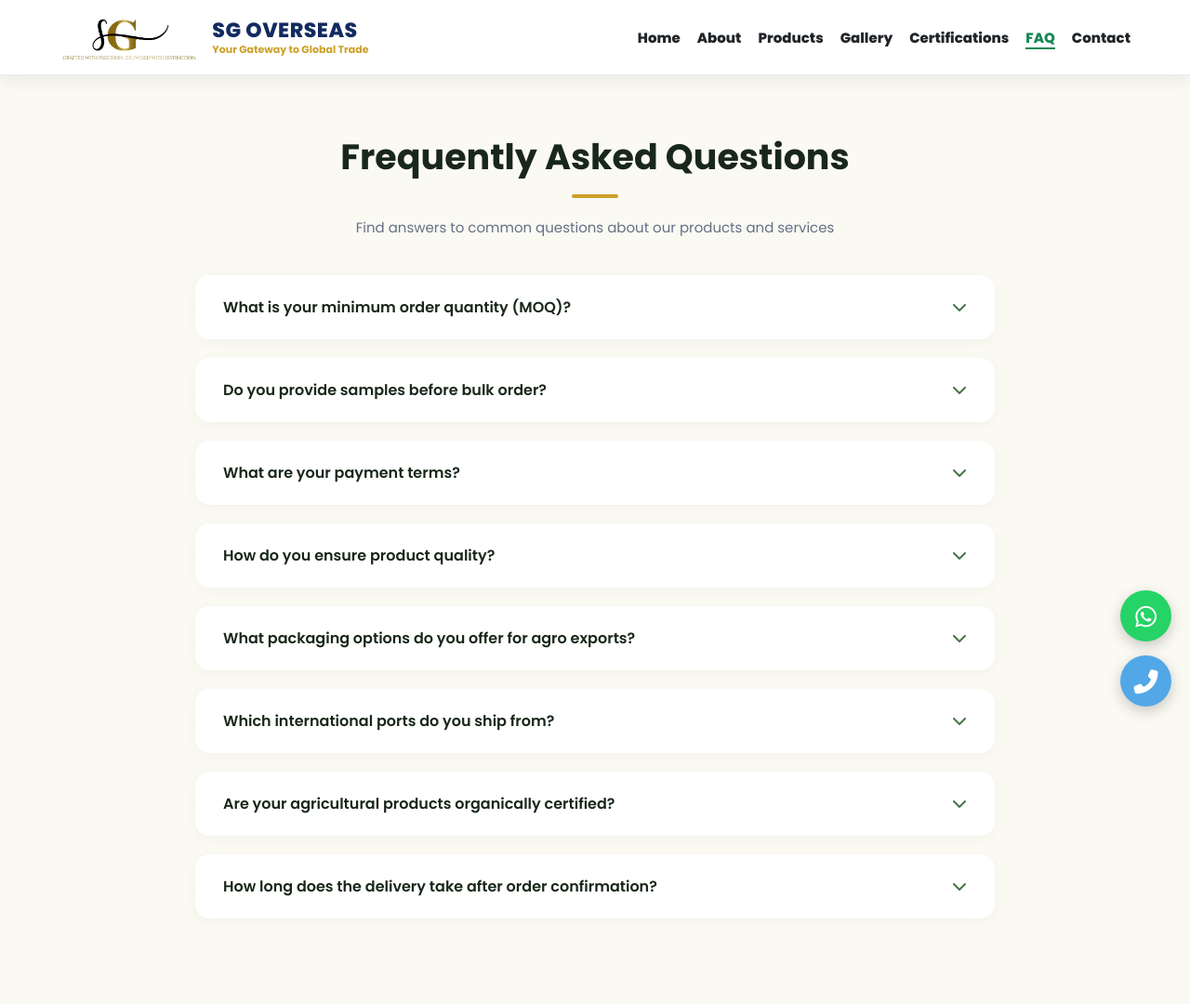
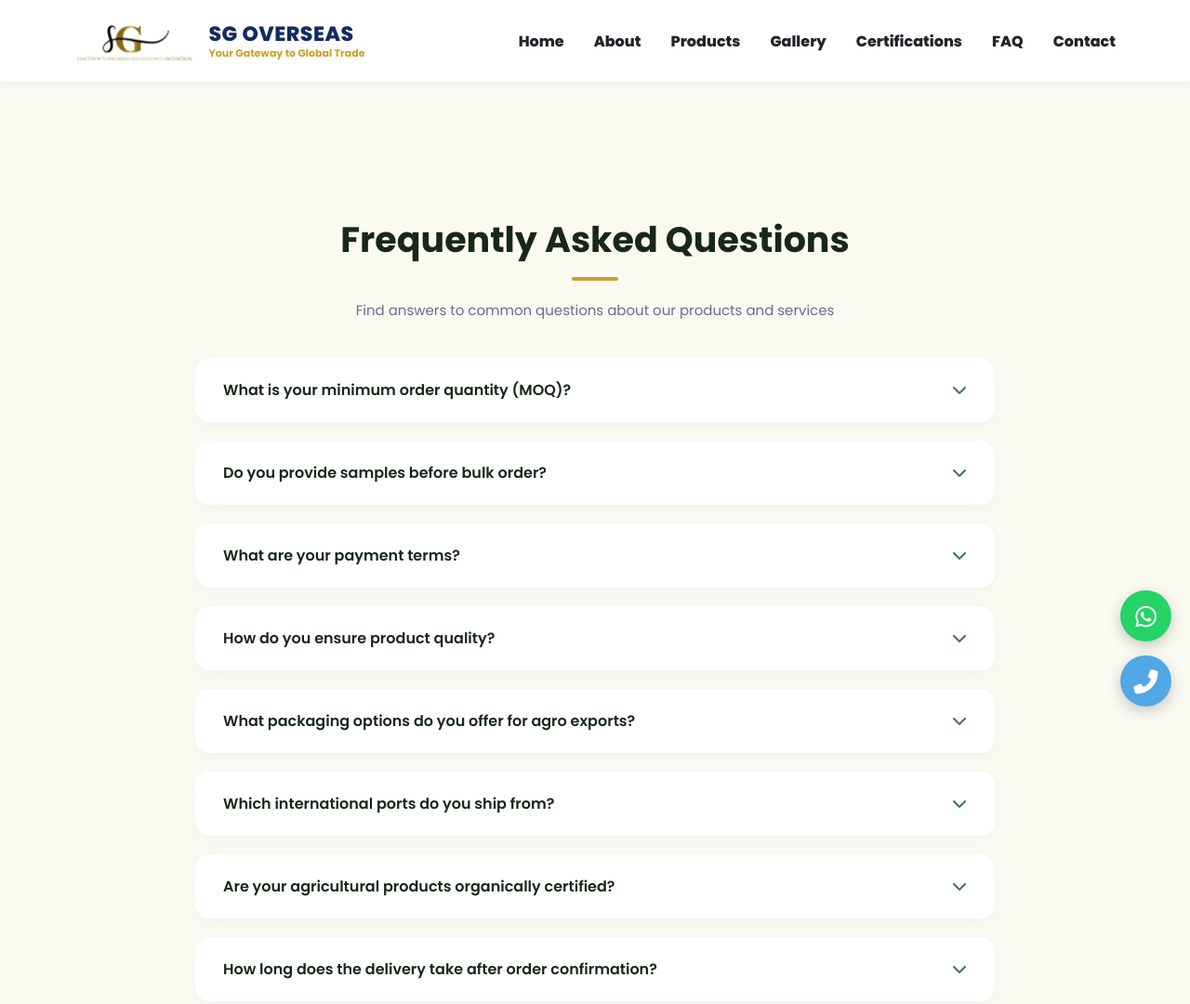
Before and after one commit to sanskar-gholap/sg-overseas, a website: page public/faq.html in a window 1280 px wide. Shown: the top 1080 px of the page at 93% size. Drawn offline with Linux system fonts and the light colour scheme.

```diff
--- a/public/faq.html
+++ b/public/faq.html
@@ -307,29 +307,28 @@
 </head>
 <body>
 
-    <!-- ================= PREMIUM FIXED NAVBAR ================= -->
-    <nav class="navbar navbar-expand-lg fixed-top" style="background: #ffffff !important; box-shadow: 0 4px 20px rgba(0, 0, 0, 0.08) !important; padding: 10px 0 !important; border-bottom: 1px solid #e9ecef; position: fixed; width: 100%; top: 0; left: 0; z-index: 9999; display: flex !important; align-items: center !important;">
-        <div class="container" style="display: flex !important; align-items: center !important; justify-content: space-between !important; width: 90%; margin: 0 auto;">
+   <nav class="navbar fixed-top" style="background: #ffffff !important; box-shadow: 0 2px 10px rgba(0,0,0,0.05) !important; padding: 18px 0 !important; border-bottom: 1px solid #eee;">
+    <div style="width: 100% !important; display: flex !important; align-items: center !important; padding-left: 80px !important; padding-right: 80px !important;">
 
-            <a class="navbar-brand" href="index.html" style="display: flex !important; flex-direction: row !important; align-items: center !important; text-decoration: none !important; margin: 0 !important; padding: 0 !important;">
-                <img src="images/logo.png" alt="SG Logo" style="height: 60px !important; width: auto !important; max-height: 60px !important; object-fit: contain !important; margin-right: 15px !important; display: inline-block !important;">
+        <!-- Logo Image + Text Container -->
+        <a class="navbar-brand" href="index.html" style="display: flex !important; align-items: center !important; text-decoration: none !important; margin: 0 !important; padding: 0 !important;">
+            <img src="images/logo.png" alt="SG Logo" style="height: 52px !important; width: auto !important; object-fit: contain !important; margin-right: 15px !important;">
 
             <div style="display: flex !important; flex-direction: column !important; justify-content: center !important; text-align: left !important;">
-                    <span style="color: #122b60 !important; font-size: 22px !important; font-weight: 800 !important; text-transform: uppercase !important; line-height: 1.1 !important; font-family: 'Poppins', sans-serif !important; display: block !important; letter-spacing: 0.5px !important;">SG OVERSEAS</span>
-                    <span style="color: #cca028 !important; font-size: 11px !important; font-weight: 700 !important; margin-top: 2px !important; line-height: 1 !important; font-family: 'Poppins', sans-serif !important; display: block !important;">Your Gateway to Global Trade</span>
+                <span style="color: #122b60 !important; font-size: 22px !important; font-weight: 800 !important; text-transform: uppercase !important; line-height: 1.1 !important; font-family: 'Poppins', sans-serif !important; letter-spacing: 0.5px !important;">SG OVERSEAS</span>
+                <span style="color: #cca028 !important; font-size: 11px !important; font-weight: 700 !important; margin-top: 3px !important; line-height: 1 !important; font-family: 'Poppins', sans-serif !important;">Your Gateway to Global Trade</span>
             </div>
         </a>
 
-            <div class="collapse navbar-collapse" id="menu" style="display: flex !important; align-items: center !important;">
-                <ul class="navbar-nav ms-auto" style="display: flex !important; align-items: center !important; list-style: none !important; padding: 0 !important; margin: 0 !important; flex-direction: row !important;">
-                    <li class="nav-item"><a class="nav-link" href="index.html" style="color: #212529 !important; font-weight: 800 !important; font-size: 15px !important; margin-left: 18px !important; text-decoration: none !important;">Home</a></li>
-                    <li class="nav-item"><a class="nav-link" href="about.html" style="color: #212529 !important; font-weight: 800 !important; font-size: 15px !important; margin-left: 18px !important; text-decoration: none !important;">About</a></li>
-                    <li class="nav-item"><a class="nav-link" href="products.html" style="color: #212529 !important; font-weight: 800 !important; font-size: 15px !important; margin-left: 18px !important; text-decoration: none !important;">Products</a></li>
-                    <li class="nav-item"><a class="nav-link" href="gallery.html" style="color: #212529 !important; font-weight: 800 !important; font-size: 15px !important; margin-left: 18px !important; text-decoration: none !important;">Gallery</a></li>
-                    <li class="nav-item"><a class="nav-link" href="certifications.html" style="color: #212529 !important; font-weight: 800 !important; font-size: 15px !important; margin-left: 18px !important; text-decoration: none !important;">Certifications</a></li>
-                    <li class="nav-item"><a class="nav-link" href="faq.html" style="color: #198754 !important; font-weight: 800 !important; font-size: 15px !important; margin-left: 18px !important; text-decoration: none !important; border-bottom: 2px solid #198754;">FAQ</a></li>
-                    <li class="nav-item"><a class="nav-link" href="contact.html" style="color: #212529 !important; font-weight: 800 !important; font-size: 15px !important; margin-left: 18px !important; text-decoration: none !important;">Contact</a></li>
-                </ul>
+        <!-- Menu Links -->
+        <div style="display: flex !important; align-items: center !important; gap: 32px !important; margin-left: auto !important;">
+            <a href="index.html" style="color: #212529 !important; font-weight: 800 !important; font-size: 16px !important; text-decoration: none !important; font-family: 'Poppins', sans-serif !important;">Home</a>
+            <a href="about.html" style="color: #212529 !important; font-weight: 800 !important; font-size: 16px !important; text-decoration: none !important; font-family: 'Poppins', sans-serif !important;">About</a>
+            <a href="products.html" style="color: #212529 !important; font-weight: 800 !important; font-size: 16px !important; text-decoration: none !important; font-family: 'Poppins', sans-serif !important;">Products</a>
+            <a href="gallery.html" style="color: #212529 !important; font-weight: 800 !important; font-size: 16px !important; text-decoration: none !important; font-family: 'Poppins', sans-serif !important;">Gallery</a>
+            <a href="certifications.html" style="color: #212529 !important; font-weight: 800 !important; font-size: 16px !important; text-decoration: none !important; font-family: 'Poppins', sans-serif !important;">Certifications</a>
+            <a href="faq.html" style="color: #212529 !important; font-weight: 800 !important; font-size: 16px !important; text-decoration: none !important; font-family: 'Poppins', sans-serif !important;">FAQ</a>
+            <a href="contact.html" style="color: #212529 !important; font-weight: 800 !important; font-size: 16px !important; text-decoration: none !important; font-family: 'Poppins', sans-serif !important;">Contact</a>
         </div>
 
     </div>
```
Lines whose indentation alone changed are shown as unchanged.
